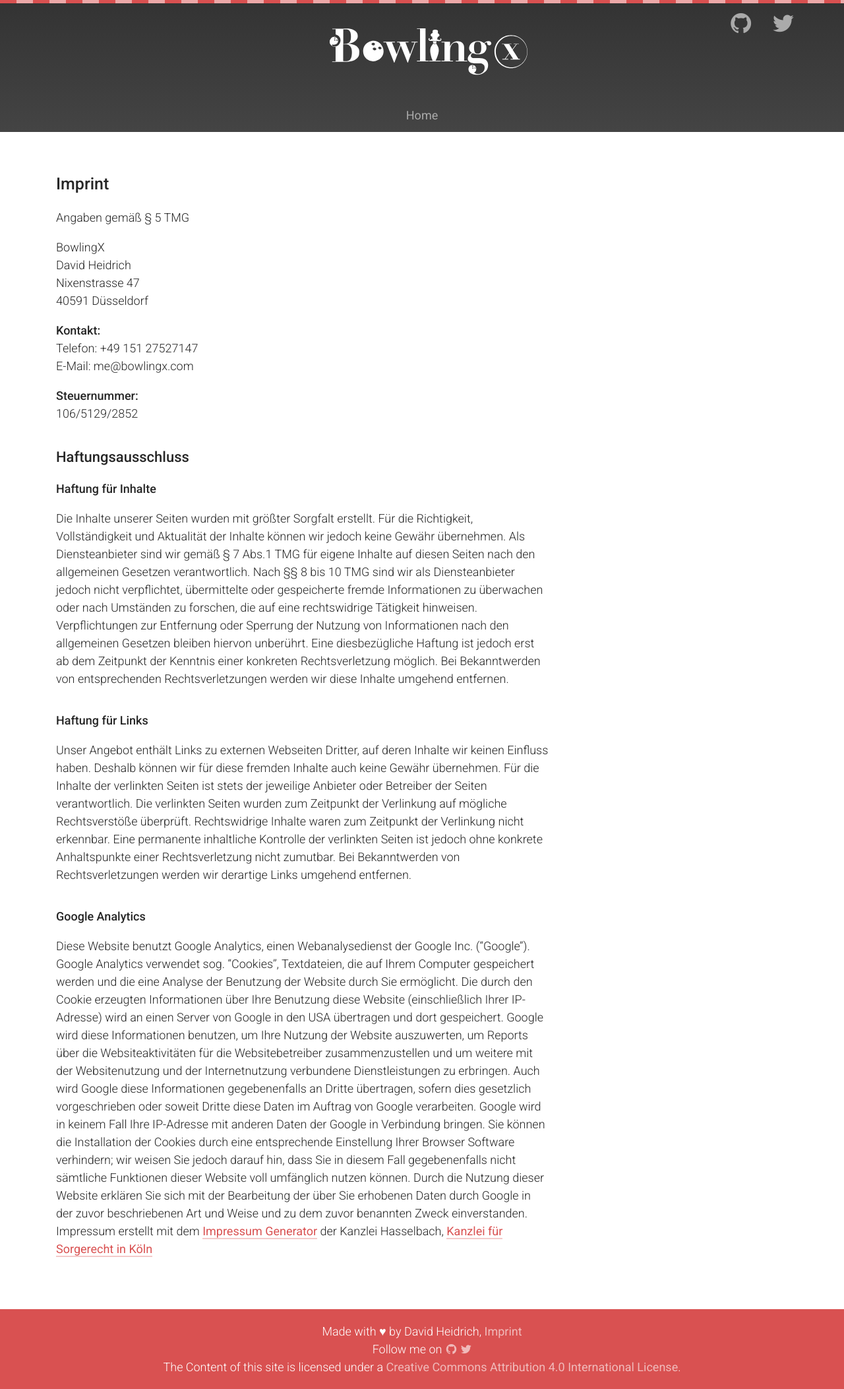
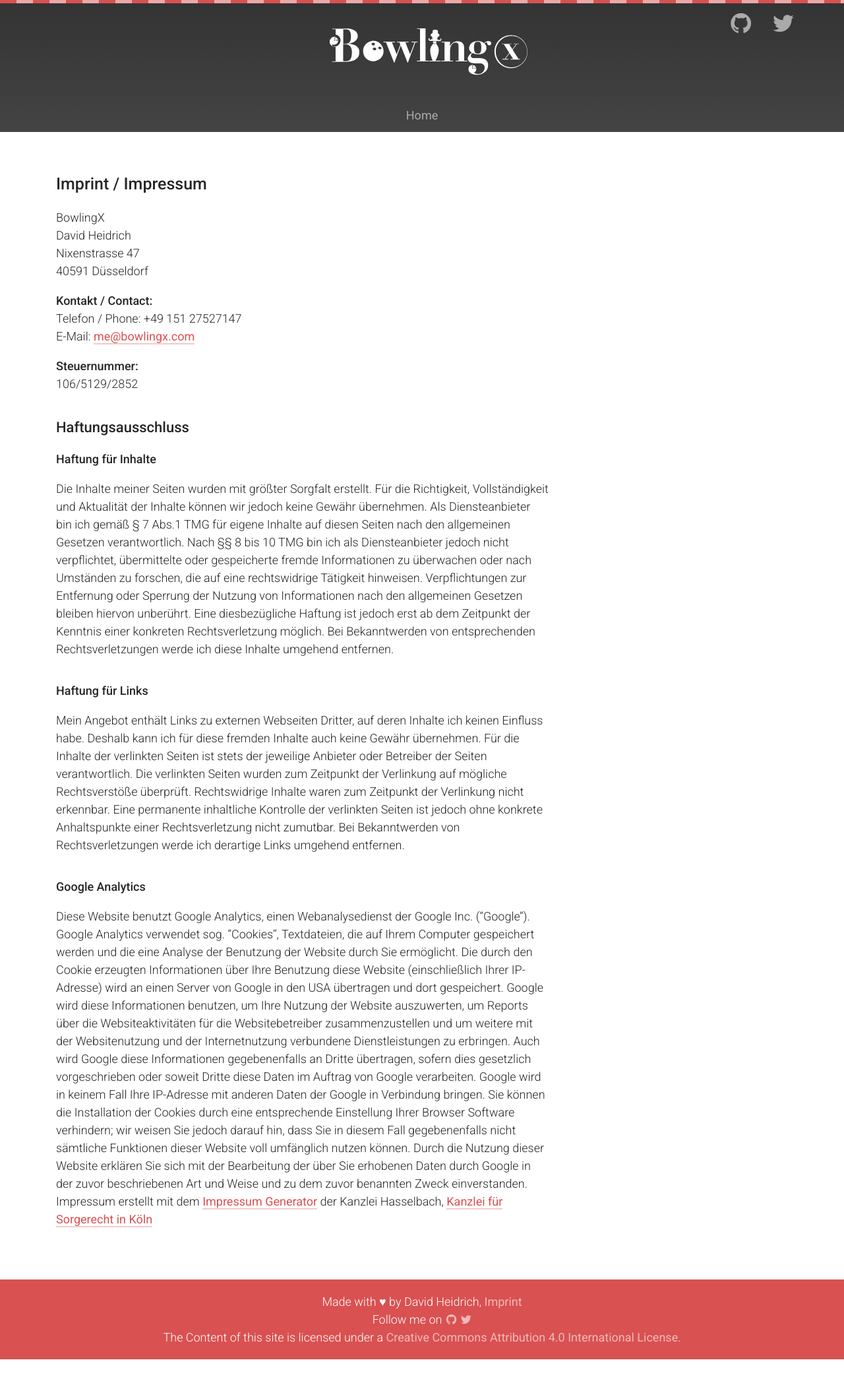
Before and after one commit to BowlingX/bowlingx.com, a Jekyll site: the page built from pages/imprint.md, in a window 1280 px wide. Shown: the whole page at 66% size. Built offline with Jekyll 4.4.1, drawn with Linux system fonts in a browser that asks for light colours; after the commit the page ends 2060 px from its top, so only the background shows below that.

Commit message:
- spelling, zindex-loader

```diff
--- a/_includes/offers.html
+++ b/_includes/offers.html
@@ -10,12 +10,14 @@
             Consultancy</h2>
 
         <p>Need help preparing the next big thing? I'll bring the chain with the right tools to speed up your
-            process. From Software-Architecture to Continues Delivery.</p>
+            process. From software architecture to Continues Delivery.</p>
     </div>
     <div class="offer">
         <h2><i class="icon-github-circled"></i> Open-Source</h2>
 
-        <p>I love Open-Source and actively contribute to the community.</p>
+        <p>I love Open-Source and actively contribute to the community. You can find me and my Projects on
+            <a href="https://github.com/BowlingX">GitHub</a>
+        </p>
     </div>
 </div>
 <div class="wrapper-center">
--- a/assets/sass/lib/components/_hero.scss
+++ b/assets/sass/lib/components/_hero.scss
@@ -33,7 +33,7 @@
     width: 100%;
     background: rgba($brandPrimary, .7);
     height: 3px;
-    z-index: 1;
+    z-index: 4;
     @include animate(preloadHalf, 1s);
   }
 }
--- a/pages/imprint.md
+++ b/pages/imprint.md
@@ -3,18 +3,16 @@ layout: default-single-column
 title: Imprint
 ---
 
-# Imprint
-
-Angaben gemäß § 5 TMG
+# Imprint / Impressum
 
 BowlingX<br>
 David Heidrich <br>
     Nixenstrasse 47<br>
     40591 Düsseldorf <br>
 
-**Kontakt:**<br>
-Telefon: +49 151 27527147<br>
-E-Mail: me@bowlingx.com
+**Kontakt / Contact:**<br>
+Telefon / Phone: +49 151 27527147<br>
+E-Mail: [me@bowlingx.com](mailto:me@bowlingx.com)
 
 **Steuernummer:**<br>
 106/5129/2852
@@ -23,25 +21,25 @@ E-Mail: me@bowlingx.com
 
 ### Haftung für Inhalte
 
-Die Inhalte unserer Seiten wurden mit größter Sorgfalt erstellt. Für die Richtigkeit, Vollständigkeit und
-Aktualität der Inhalte können wir jedoch keine Gewähr übernehmen. Als Diensteanbieter sind wir gemäß § 7
+Die Inhalte meiner Seiten wurden mit größter Sorgfalt erstellt. Für die Richtigkeit, Vollständigkeit und
+Aktualität der Inhalte können wir jedoch keine Gewähr übernehmen. Als Diensteanbieter bin ich gemäß § 7
 Abs.1 TMG für eigene Inhalte auf diesen Seiten nach den allgemeinen Gesetzen verantwortlich. Nach §§ 8 bis
-10 TMG sind wir als Diensteanbieter jedoch nicht verpflichtet, übermittelte oder gespeicherte fremde
+10 TMG bin ich als Diensteanbieter jedoch nicht verpflichtet, übermittelte oder gespeicherte fremde
 Informationen zu überwachen oder nach Umständen zu forschen, die auf eine rechtswidrige Tätigkeit hinweisen.
 Verpflichtungen zur Entfernung oder Sperrung der Nutzung von Informationen nach den allgemeinen Gesetzen
 bleiben hiervon unberührt. Eine diesbezügliche Haftung ist jedoch erst ab dem Zeitpunkt der Kenntnis einer
-konkreten Rechtsverletzung möglich. Bei Bekanntwerden von entsprechenden Rechtsverletzungen werden wir diese
+konkreten Rechtsverletzung möglich. Bei Bekanntwerden von entsprechenden Rechtsverletzungen werde ich diese
 Inhalte umgehend entfernen.
 
 ### Haftung für Links
 
-Unser Angebot enthält Links zu externen Webseiten Dritter, auf deren Inhalte wir keinen Einfluss haben.
-Deshalb können wir für diese fremden Inhalte auch keine Gewähr übernehmen. Für die Inhalte der verlinkten
+Mein Angebot enthält Links zu externen Webseiten Dritter, auf deren Inhalte ich keinen Einfluss habe.
+Deshalb kann ich für diese fremden Inhalte auch keine Gewähr übernehmen. Für die Inhalte der verlinkten
 Seiten ist stets der jeweilige Anbieter oder Betreiber der Seiten verantwortlich. Die verlinkten Seiten
 wurden zum Zeitpunkt der Verlinkung auf mögliche Rechtsverstöße überprüft. Rechtswidrige Inhalte waren zum
 Zeitpunkt der Verlinkung nicht erkennbar. Eine permanente inhaltliche Kontrolle der verlinkten Seiten ist
 jedoch ohne konkrete Anhaltspunkte einer Rechtsverletzung nicht zumutbar. Bei Bekanntwerden von
-Rechtsverletzungen werden wir derartige Links umgehend entfernen.
+Rechtsverletzungen werde ich derartige Links umgehend entfernen.
 
 ### Google Analytics
 
```
Also changed, not shown: build/css/layout.css, 1 other file.
